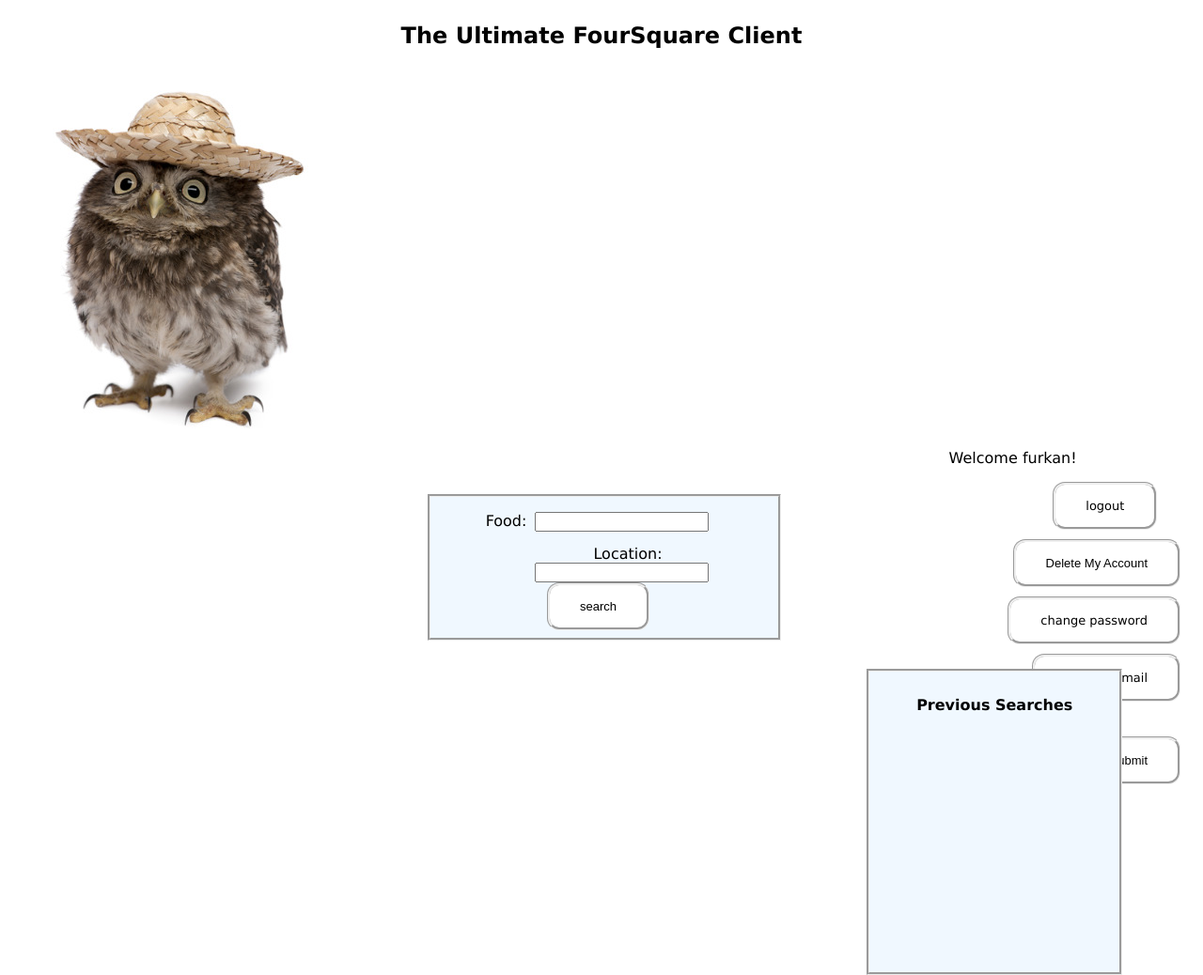
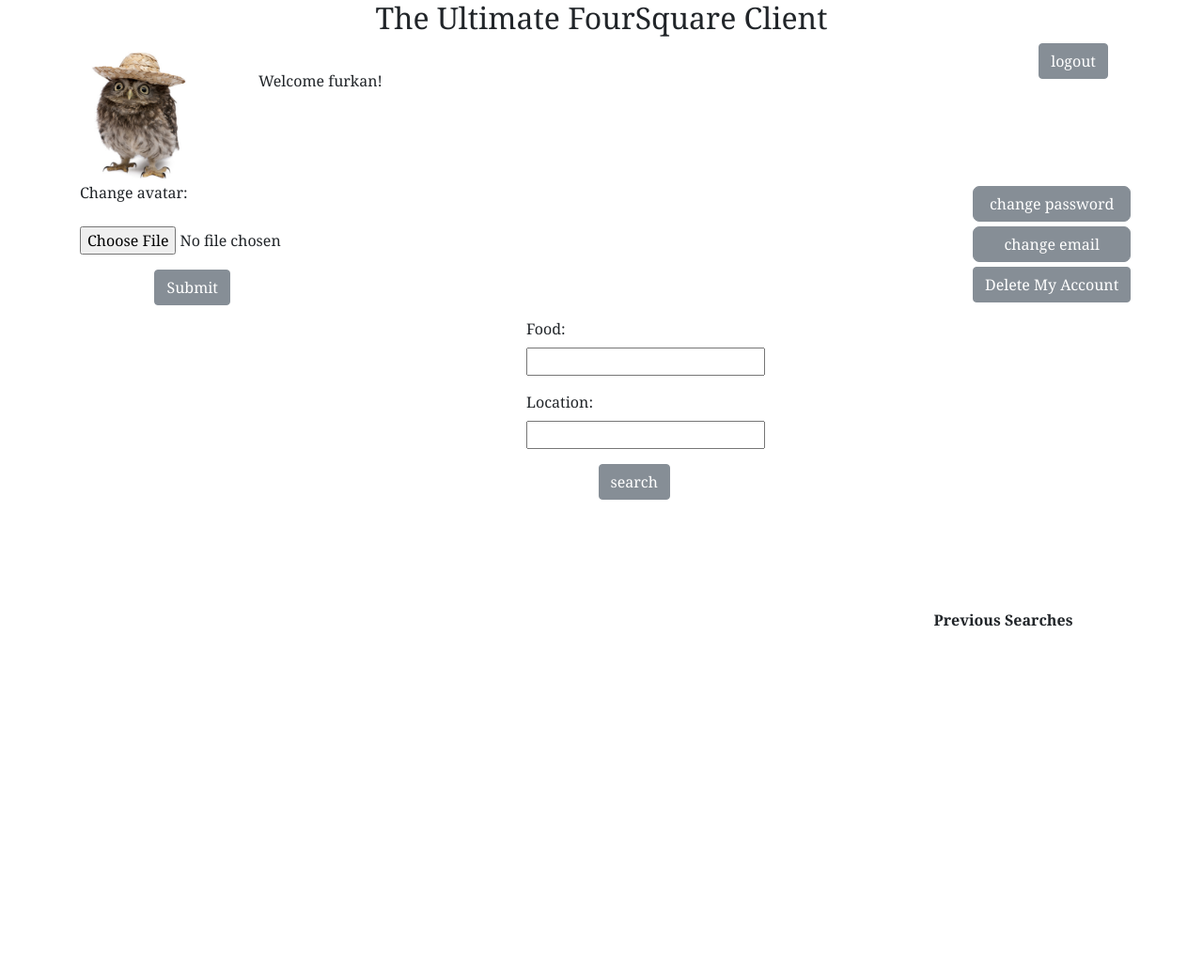
Before and after one commit to FurkanT/Foursquare-Exercise, a Django app: page / in a window 1280 px wide. Shown: the whole page at 94% size. After the commit the page ends 667 px from the top, so only its background shows below. Run offline with Django 3.2, Linux system fonts and the light colour scheme; a user stored in the database is signed in; data comes from the database, SQL or seed files in the repository; both versions use the stored data as it was after the commit; parts of the project's set-up code (start-up, migrations or seed data) failed here and were passed over; some libraries are stand-ins or nearby versions.

Commit message:
fixed some bugs, changed design completely to bootstrap

```diff
--- a/Exercise/Exercise/settings.py
+++ b/Exercise/Exercise/settings.py
@@ -33,7 +33,7 @@
 # URL that handles the media served from MEDIA_ROOT. Make sure to use a
 # trailing slash.
 # Examples: "http://media.lawrence.com/media/", "http://example.com/media/"
-MEDIA_URL = '/'
+MEDIA_URL = 'media/'
 
 
 
--- a/Exercise/Exercise/urls.py
+++ b/Exercise/Exercise/urls.py
@@ -26,3 +26,4 @@
 
     url(r'^admin/', admin.site.urls),
 ] + static(settings.MEDIA_URL, document_root=settings.MEDIA_ROOT)
+urlpatterns += static(settings.STATIC_URL, document_root=settings.STATIC_ROOT)
--- a/Exercise/foursquare/templates/foursquare/maintemp.html
+++ b/Exercise/foursquare/templates/foursquare/maintemp.html
@@ -1,70 +1,116 @@
 {% load staticfiles %}
 <html>
 <head>
+
     <title>Ultimate Client</title>
-    <link rel="stylesheet" href="{% static 'css/fs.css' %}">
+    <!--<link rel="stylesheet" href="{% static 'css/fs.css' %}">-->
+    <link rel="stylesheet" href="https://maxcdn.bootstrapcdn.com/bootstrap/4.0.0-beta.2/css/bootstrap.min.css" integrity="sha384-PsH8R72JQ3SOdhVi3uxftmaW6Vc51MKb0q5P2rRUpPvrszuE4W1povHYgTpBfshb" crossorigin="anonymous">
+    <script src="https://code.jquery.com/jquery-3.2.1.slim.min.js" integrity="sha384-KJ3o2DKtIkvYIK3UENzmM7KCkRr/rE9/Qpg6aAZGJwFDMVNA/GpGFF93hXpG5KkN" crossorigin="anonymous"></script>
+    <script src="https://cdnjs.cloudflare.com/ajax/libs/popper.js/1.12.3/umd/popper.min.js" integrity="sha384-vFJXuSJphROIrBnz7yo7oB41mKfc8JzQZiCq4NCceLEaO4IHwicKwpJf9c9IpFgh" crossorigin="anonymous"></script>
+    <script src="https://maxcdn.bootstrapcdn.com/bootstrap/4.0.0-beta.2/js/bootstrap.min.js" integrity="sha384-alpBpkh1PFOepccYVYDB4do5UnbKysX5WZXm3XxPqe5iKTfUKjNkCk9SaVuEZflJ" crossorigin="anonymous"></script>
+    <meta name="viewport" content="width=device-width, initial-scale=1, shrink-to-fit=no">
+
+    <style>
+        body{
+        font-family:"Georgia";
+        }
+    </style>
 </head>
 <body>
 {{ form_box.errors }}
 {{ form_box.non_field_errors }}
-    <h2>The Ultimate FourSquare Client </h2>
-<div style="float:left">
+    <div  class="container-fluid"><h2 style="text-align:center">The Ultimate FourSquare Client </h2></div>
 
 
+
+<div class="container" style="">
+
+        {% if user.is_authenticated %}
+<div class="row" style="">
+        <div class="col-sm-2" >
+        <img style="width:120px;height:auto" src="media/{{ user.profile.avatar }}">
         </div>
-{% if user.is_authenticated %}
-<img src="{{ user.profile.avatar }}">
-{% endif %}
-<div>
+            <div class="col-sm-2" style="line-height:80px">
+                <p style="float:left;">Welcome {{user.username}}!</p>
+            </div>
+<div class="col-sm-6"></div>
+            <div class="col-sm-2"><a  class="btn btn-secondary" style="float:right;margin-right:10%" href="{% url 'logout' %}">logout</a></div>
+    </div>
+    <div class="row">
 
+      <div class="col-sm-2">  <form action="{% url 'upload_image' %}" method="post" enctype="multipart/form-data">
+    {% csrf_token %}
+    <p>
+        Change avatar:
+        </br></br>
+        <input   type="file" name="avatar">
+    </p>
+        <p><input style="float:right" class="btn btn-secondary" type="submit" value="Submit" /></p>
+    </form>
       </div>
-    <div class="login-register-section">
-        {% if user.is_authenticated %}
-            <p style="float:left">Welcome {{user.username}}!</p>
-            <a  class="aButton" style="float:right;margin-right:10%" href="{% url 'logout' %}">logout</a>
 
+
+    <div class="col-sm-8"></div>
+        <div class="col-sm-2">
+<div  class="btn-group-vertical">
+<a style="border-radius:7px;margin-top:5px" class="btn btn-secondary" type="button" href="password-change">change password</a>
+        <a style="border-radius:7px;margin-top:5px" class="btn btn-secondary" type="button" href="change-email">change email</a>
   <form action="{% url 'delete_user' user.pk %}" method="post">
             {% csrf_token %}
-              <input style="float:right;margin-top:10px" class="aButton" type="submit" value="Delete My Account" />
+              <input style="margin-top:5px" class="btn btn-secondary" type="submit" value="Delete My Account" />
         </form>
-        <a style="float:right;margin-top:10px;" class="aButton" href="password">change password</a>
-        <a style="float:right;margin-top:10px;" class="aButton" href="change-email">change email</a>
-<form action="{% url 'upload_image' %}" method="post" enctype="multipart/form-data">
-    {% csrf_token %}
-    <p>
-        <input  type="file" class="" name="avatar">
-    </p>
-    <p><input style="float:right" class="aButton" type="submit" value="Submit" /></p>
-</form>
+</div>
+</div>
+        </div>
+
 {% else %}
-            <a class="aButton" href="{% url 'login' %}">Login</a>
-            <a class="aButton" style="margin-left:5%" href="{% url 'signup' %}">Sign up</a>
+    <div class="row" style="">
+        <div class="col-sm-10"></div>
+<div class="col-sm-2" style="height:150px" >
+    <a class="btn btn-secondary" href="{% url 'login' %}">Login</a>
+    <a class="btn btn-secondary" href="{% url 'signup' %}">Sign up</a>
+</div>
+    </div>
 {% endif %}
 
-    </div>
-    <div class="main-form">
+
+
+
+
+    <div class="row">
+        <div class="col-sm-5" style="background-color:"></div>
+        <div id="mainform" class="col-sm-3" style="background-color:" >
         <form action="" method="GET">
             {% csrf_token %}
             {{form_box.as_p}}
             <!--<input type="text" name="food_text"  />
             <input  type="text" name="location_text" value="Location"/>-->
-            <input style="margin-right:37%" class="aButton" type="submit" name="submit" value="search" />
+            <input style="margin-left:30%" class="btn btn-secondary"  type="submit" name="submit" value="search" />
         </form>
     </div>
+
+        <div class="col-4" style="background-color:">
+
+        </div>
+    </div>
+    <div class="row" style="margin-top:100px">
+        <div class="col-sm-8" style="background-color:"  >
     {% if total_venue_count %}
-    <div class="results">
-        <p style="text-align:center"><b>Results</b> </p>
-       -<table id="data" style="width:100%; ">
-        <tr >
-            <th >
+    <div class="results" style="">
+        <p style="text-align:center;"><b>Results</b> </p>
+       -<table id="data" class="table table-hover " >
+        <thead class="thead-light">
+
+            <th style="text-align:center" >
                 Name
             </th>
-            <th>
+            <th style="text-align:center">
                 Phone Number
             </th>
-            <th>
+            <th style="text-align:center">
                 Checkins Count
             </th>
+        </thead>
         </tr>
            {% for k in venue_list %}
         <tr>
@@ -85,7 +131,10 @@
             </td>
         </tr>
         {% endfor %}
+
         </table>
+
+
         {% if venue_list %}
         <p>Total Venue Count: {{total_venue_count}}</p>
         <div style="margin-left:40%"  class="pagination">
@@ -96,15 +145,24 @@
             <a href="?food={{current_search.food}}&location={{current_search.location}}&offset={{next_offset}}">Next</a>
             {% endif %}
         </div>
+
         {% endif %}
     </div>
+{% else %}
+            <div class="col-sm-8" >
+
+            </div>
+
 {% endif %}
-    <div class="recent_searches">
+            </div>
+        <div class="col-sm-1" style="background-color:"></div>
+    <div class="col-sm-3" style="background-color:" >
 <b><p style="text-align:center">Previous Searches</p></b>
         <br />
         {% if user.is_authenticated %}
             {% for search in user_searches %}
-             <ul><li> <a class="recent-search-links" style="text-decoration:none" href="?food={{search.food}}&location={{search.location}}&offset=0">{{search.food}} in {{search.location}}</a>
+
+             <ul class="list-group"><li class="list-group-item"> <a class="recent-search-links" style="text-decoration:none" href="?food={{search.food}}&location={{search.location}}&offset=0">{{search.food}} in {{search.location}}</a>
              <form action="{% url 'delete_entry' search.pk %}" method="post">
             {% csrf_token %}
               <input type="submit" value="Delete" />
@@ -113,11 +171,16 @@
             {% endfor %}
         {% elif recent_searches %}
             {% for search in recent_searches %}
-                <li> <a class="recent-search-links" style="text-decoration:none" href="?food={{search.food}}&location={{search.location}}&offset=0">{{search.food}} in {{search.location}}</a> </li>
+        <div class="list-group">
+                 <a class="list-group-item list-group-item-action " style="text-decoration:none;margin-bottom:1px; transform: rotate(-3deg);" href="?food={{search.food}}&location={{search.location}}&offset=0">{{search.food}} in {{search.location}}</a> </li>
+        </div>
             {% endfor %}
         {% else %}
         <p style="text-align:center">No search has been made.</p>
         {% endif %}
     </div>
+    </div>
+</div>
+
 </body>
 </html>
--- a/Exercise/foursquare/views.py
+++ b/Exercise/foursquare/views.py
@@ -15,8 +15,6 @@
 from django.contrib.auth.forms import PasswordChangeForm
 from django.contrib.auth import update_session_auth_hash
 from django import forms
-from dateutil import relativedelta
-from django.core.mail import send_mail
 
 
 def login(request):
@@ -71,8 +69,6 @@
 
 
 def search(request):
-    #mail_to_user_before_birthday()
-    #mail_to_non_visitor_users()
     print("User: " + str(request.user))
     current_user = request.user
     if not current_user.is_anonymous():
@@ -109,11 +105,11 @@
         current_search = None
     print(offset)
     if int(offset) < 10:
-        prev_offset = None
+        previous_offset = None
     else:
-        prev_offset = int(offset) - 10
-        if prev_offset == 0:        # this means if offset = 10, so in second page i want to show "previous"
-            prev_offset = str(0)    # but if i don't make it a string prev_offset will be recognized as None
+        previous_offset = int(offset) - 10
+        if previous_offset == 0:        # this means if offset = 10, so in second page i want to show "previous"
+            previous_offset = str(0)    # but if i don't make it a string prev_offset will be recognized as None
     if int(offset) >= total_results - 10:
         next_offset = None
     else:
@@ -123,11 +119,11 @@
         'recent_searches': recent_searches,
         'form_box': form,
         'next_offset': next_offset,
-        'prev_offset': prev_offset,
+        'prev_offset': previous_offset,
         'current_search': current_search,
         'total_venue_count': total_results,
         'user_searches': user_searches,
-        'user.profile.avatar': request.user.profile.avatar
+        'user.profile.avatar': get_user_profile(request.user)
     }
     return render(request, 'foursquare/maintemp.html', context)
 
@@ -231,15 +227,14 @@
     # search for the object in database, if it doesn't exist,
     # then create it, finally change its search_date to now,
     # so it will appear on top of the recent_searches list.
+    if user.is_anonymous():
+        user = None
     try:
         search_obj = LocationSearch.objects.get(food=food, location=location)
         print(str(search_obj.search_date))
         search_obj.search_date = timezone.now()
-        if user.is_anonymous():
-            search_obj.searched_by = None
-        else:
-            print("User is not anonymous!")
-            search_obj.searched_by = user
+        print("User is not anonymous!")
+        search_obj.searched_by = user
         search_obj.save()
         print(str(search_obj.search_date))
         print("test ???")
@@ -270,6 +265,11 @@
     return resp
 
 
+def get_user_profile(user):
+    if user.is_anonymous():
+        return None
+    return user.profile.avatar
+
 # def get_age(user):
 #     print(user.profile.date_of_birth.month)
 #     return timezone.now().year - user.profile.date_of_birth.year
```
Also changed, not shown: Exercise/db.sqlite3, Exercise/media/images/random_QIXbVp8.jpg (added). Lines whose indentation alone changed are shown as unchanged.
